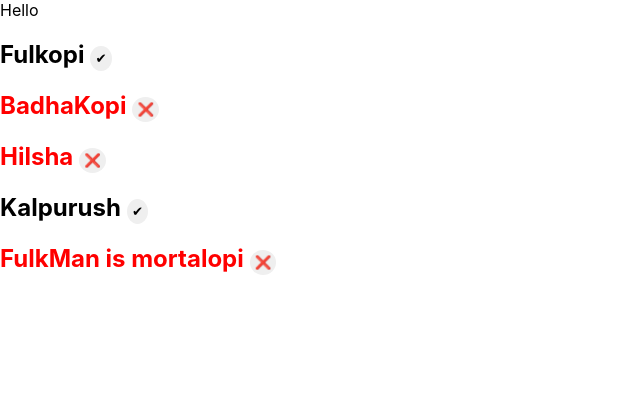
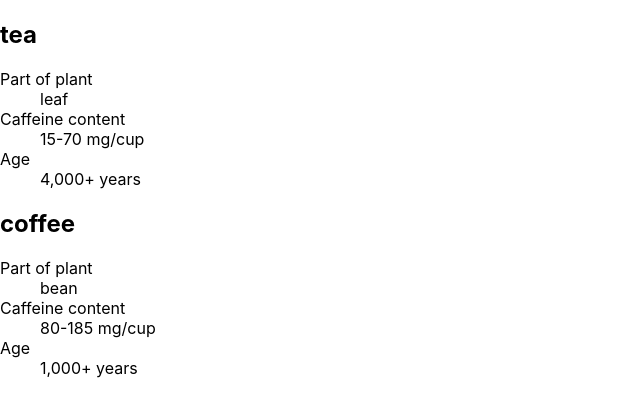
Before and after one commit to sharifulb07/reactjs, a React (Create React App) app: page / in a window 1280 px wide. Shown: the top 416 px of the page, without its empty margins (0-640 px from the left). Built offline with nearby package versions, Linux system fonts and the light colour scheme.

Commit message:
list practice in a efficient way

```diff
--- a/src/App.js
+++ b/src/App.js
@@ -1,5 +1,7 @@
 import "./App.css";
-import Packing from "./components/vegetables/Packing";
+import DrinkList from "./components/DrinkList/DrinkList";
+
+
 
 
 
@@ -8,13 +10,8 @@
 function App() {
   return (
   <div>
-    Hello
+<DrinkList />
 
-   <Packing name={'Fulkopi'} packed={true} />
-   <Packing name={'BadhaKopi'} packed={false} />
-   <Packing name={'Hilsha'} packed={false} />
-   <Packing name={'Kalpurush'} packed={true} />
-   <Packing name={'FulkMan is mortalopi'} packed={false} />
   </div>
 
   )
--- /dev/null
+++ b/src/components/DrinkList/DrinkList.jsx
@@ -0,0 +1,49 @@
+import React from 'react';
+
+const drinks={
+    tea:{
+        part:'leaf',
+        caffeine:'15-70 mg/cup',
+        age:'4,000+ years'
+    },
+    coffee:{
+        part:'bean',
+        caffeine:'80-185 mg/cup',
+        age:'1,000+ years',
+    }
+}
+
+const Drink=({name})=>{
+const info=drinks[name];
+
+return(
+    <section>
+
+        <h1>{name} </h1>
+        <dl>
+            <dt>Part of plant </dt>
+            <dd>{info.part}</dd>
+            <dt>Caffeine content </dt>
+            <dd>{info.caffeine}</dd>
+            <dt>Age  </dt>
+            <dd>{info.age}</dd>
+
+
+        </dl>
+
+    </section>
+)
+}
+
+const DrinkList = () => {
+  return (
+    <div>
+      <div>
+        <Drink name='tea' />
+        <Drink name='coffee' />
+      </div>
+    </div>
+  )
+}
+
+export default DrinkList
```
